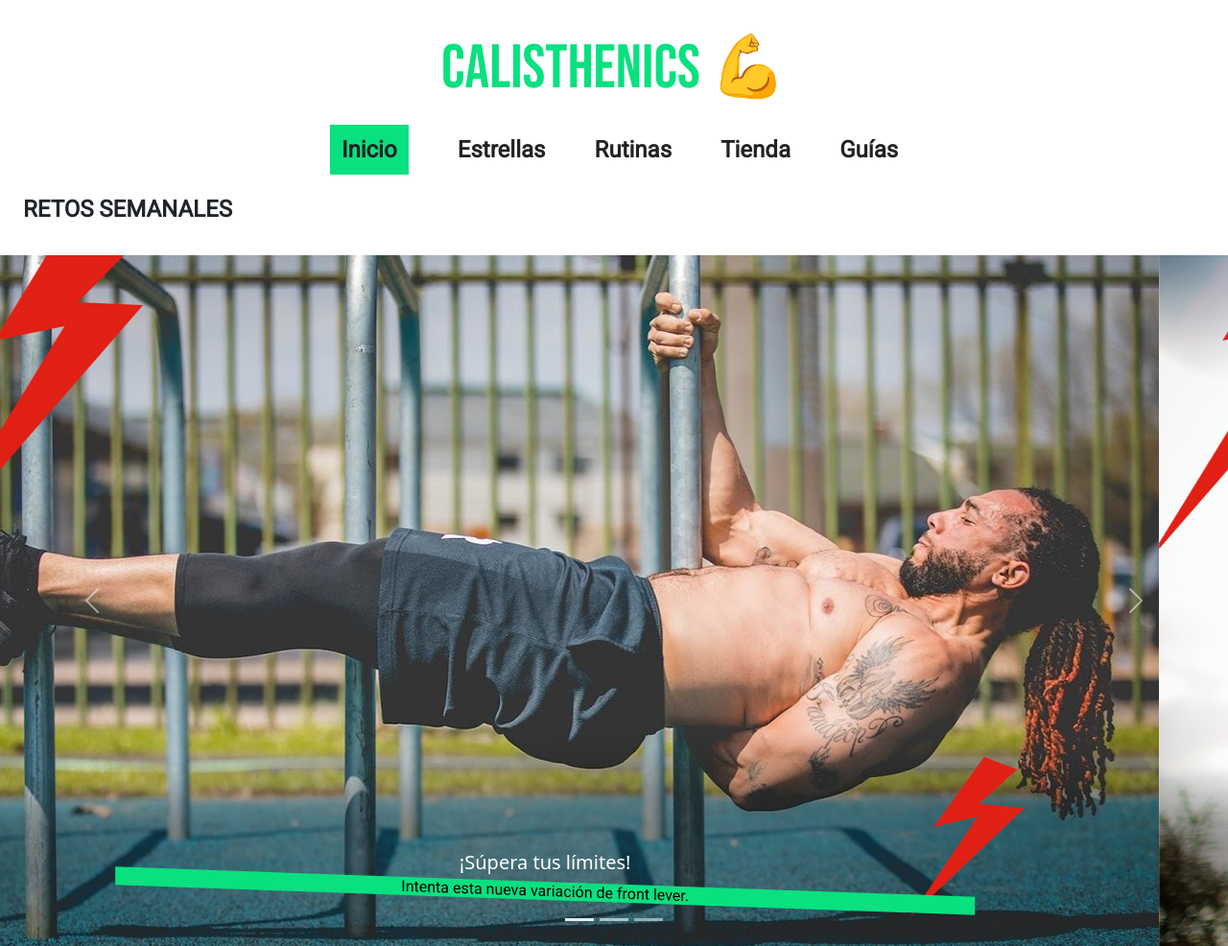
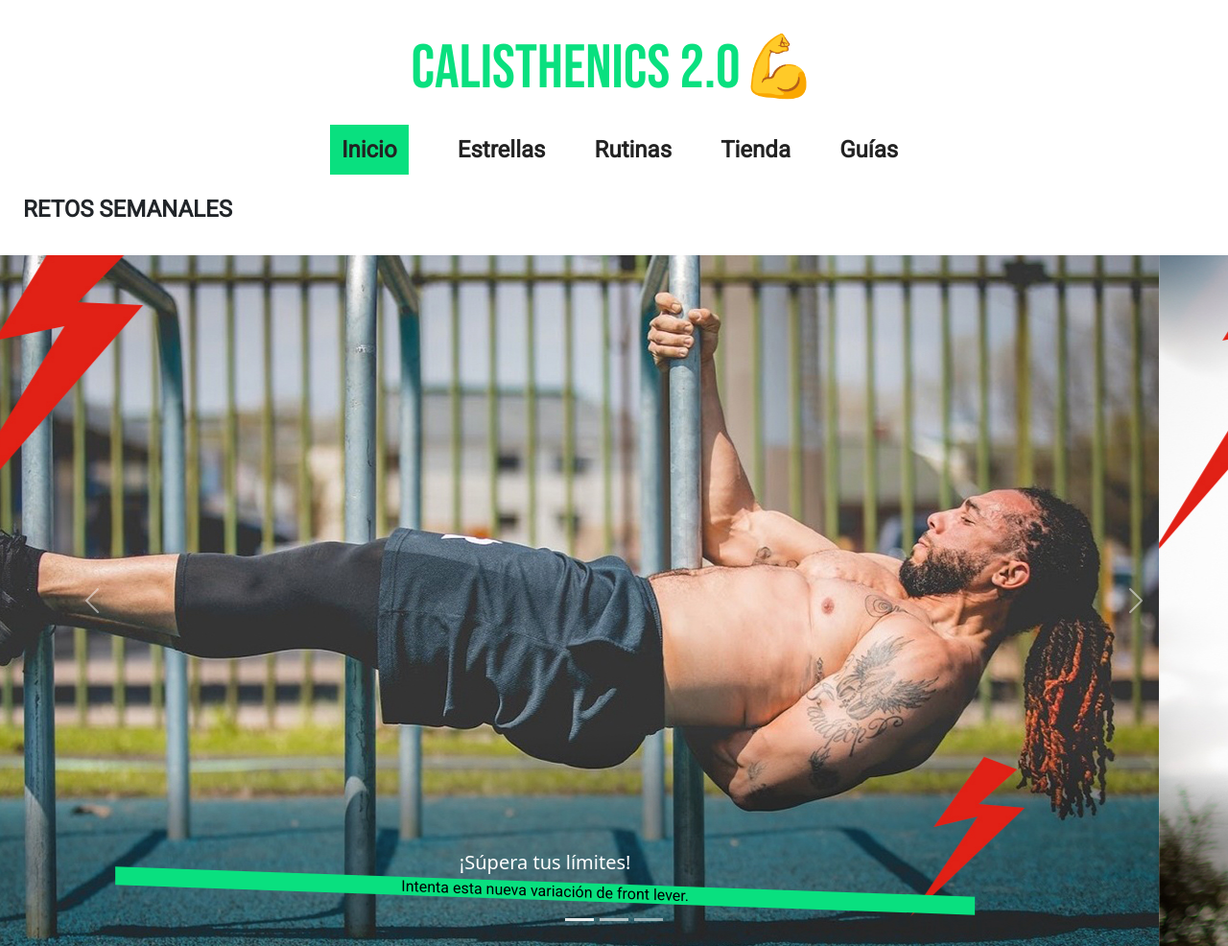
Before and after one commit to oscarbricenods/academic-projects, a website: page index.html in a window 1280 px wide. Shown: the top 986 px of the page at 96% size. Drawn offline with nearby package versions, Linux system fonts and the light colour scheme.

Commit message:
Cambio título principal

```diff
--- a/index.html
+++ b/index.html
@@ -15,7 +15,7 @@
   <body>
 
     <header class="header">
-      <h1 class="header__title title--animate">Calisthenics 💪</h1>
+      <h1 class="header__title title--animate">Calisthenics 2.0💪</h1>
       <!-- <nav class="header__menuSmall">
         <li><a href="#">Carrito 🛒</a></li>
         <li><a href="#">Perfil :)</a></li>
```
